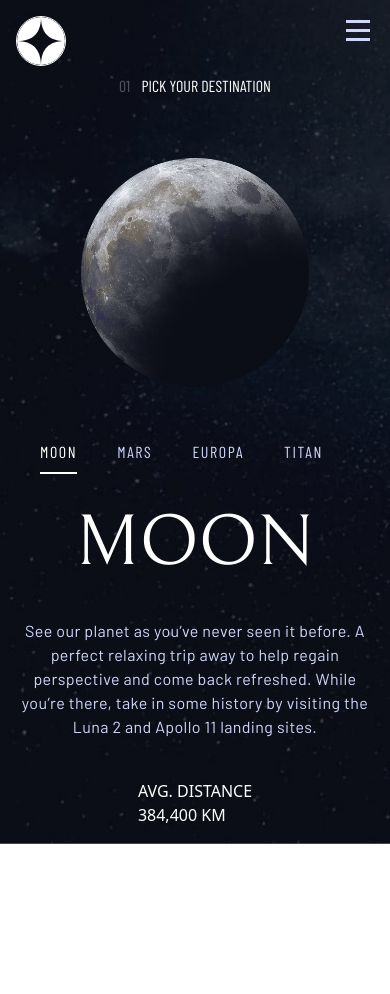
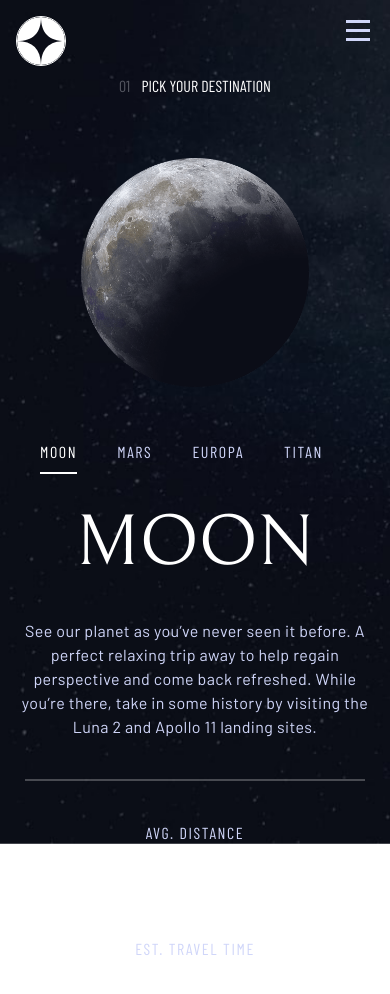
Before and after one commit to kachi-jasperD/space-tourism-website, a React (Vite) app: page /destination in a window 390 px wide. Shown: the top 994 px of the page. Before the commit the page ends 915 px from the top, so only its background shows below. Built offline with nearby package versions, Linux system fonts and the light colour scheme.

Commit message:
Destination Page mobile styling completed

```diff
--- a/src/pages/destination/DestinationMenuItem.tsx
+++ b/src/pages/destination/DestinationMenuItem.tsx
@@ -4,9 +4,6 @@ const DestinationMenuItem = ({ id, title, info, distance, time, image }) => {
       className="lg:hidden text-white mt-15 flex flex-col justify-center items-center gap-10"
       key={id}
     >
-      {/* <p className="font-barlow-condensed ">
-        <span className="mr-2 text-[#53555f]">01</span> PICK YOUR DESTINATION
-      </p> */}
       <img
         src={image}
         alt="Image of the Moon"
@@ -16,13 +13,18 @@ const DestinationMenuItem = ({ id, title, info, distance, time, image }) => {
       <p className="font-barlow-regular tracking-wide text-center sm:text-wrap sm:w-[579px] text-[var(--primary-color)] px-4">
         {info}
       </p>
-      <div>
-        <p>AVG. DISTANCE</p>
-        <p>{distance}</p>
+      <hr className="w-85 border-t-2 border-white/25" />
+      <div className="text-center">
+        <p className="text-[var(--primary-color)] font-barlow-condensed tracking-widest">
+          AVG. DISTANCE
+        </p>
+        <p className="text-4xl mt-3 font-bellefair">{distance}</p>
       </div>
-      <div>
-        <p>Est. travel time</p>
-        <p>{time}</p>
+      <div className="text-center mb-5">
+        <p className="text-[var(--primary-color)] font-barlow-condensed tracking-widest">
+          EST. TRAVEL TIME
+        </p>
+        <p className="inline-block text-4xl mt-3 font-bellefair">{time}</p>
       </div>
     </div>
   );
--- a/src/routes/destination.tsx
+++ b/src/routes/destination.tsx
@@ -17,11 +17,6 @@ function Destination() {
   const [activeIndex, setActiveIndex] = useState(0);
 
   const filterItems = (category: string) => {
-    // if(category==="moon"){
-    //   setMenuItems(newItems);
-    //   return
-    // }
-
     const newItems = data.filter((item) => item.category === category);
     if (category === "moon") {
       setMenuItems(newItems);
@@ -29,7 +24,6 @@ function Destination() {
     }
     setMenuItems(newItems);
   };
-
 
   const handleIsActive = (index: number) => {
     setActiveIndex(index);
```
